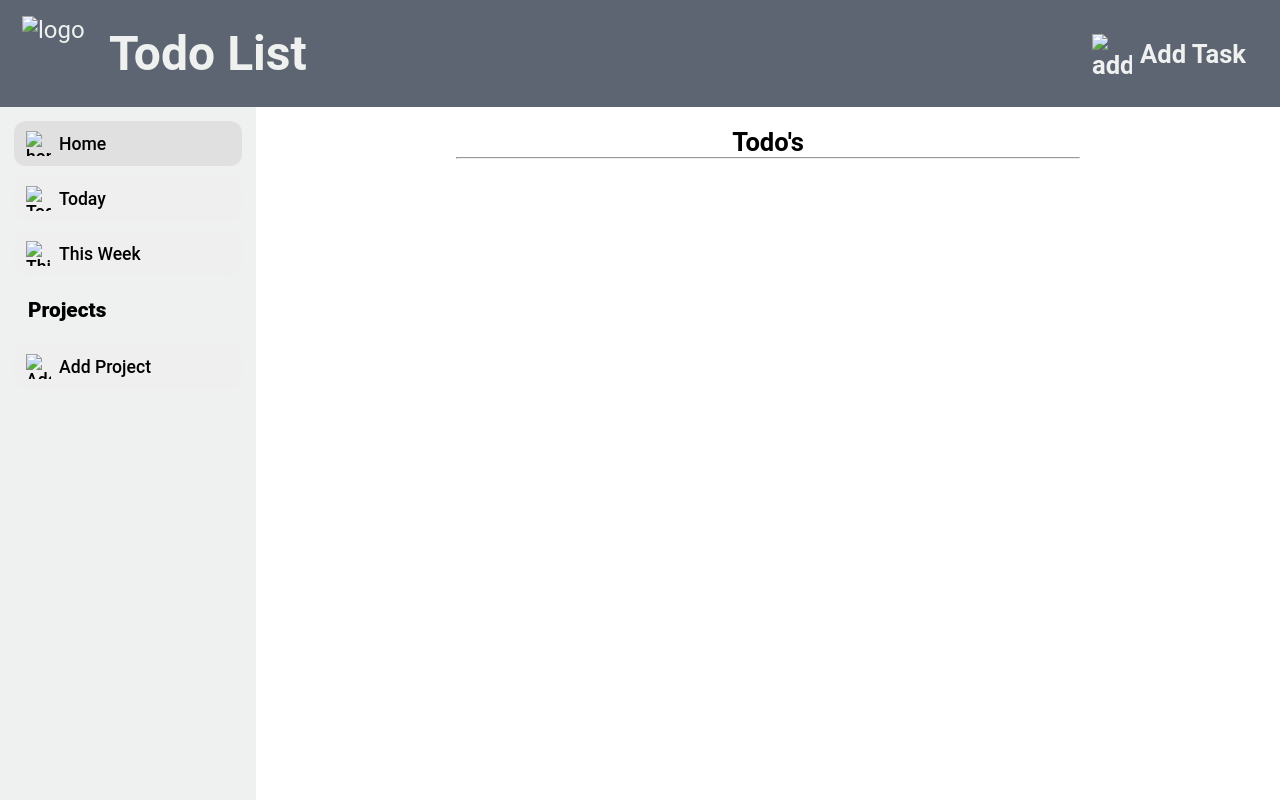
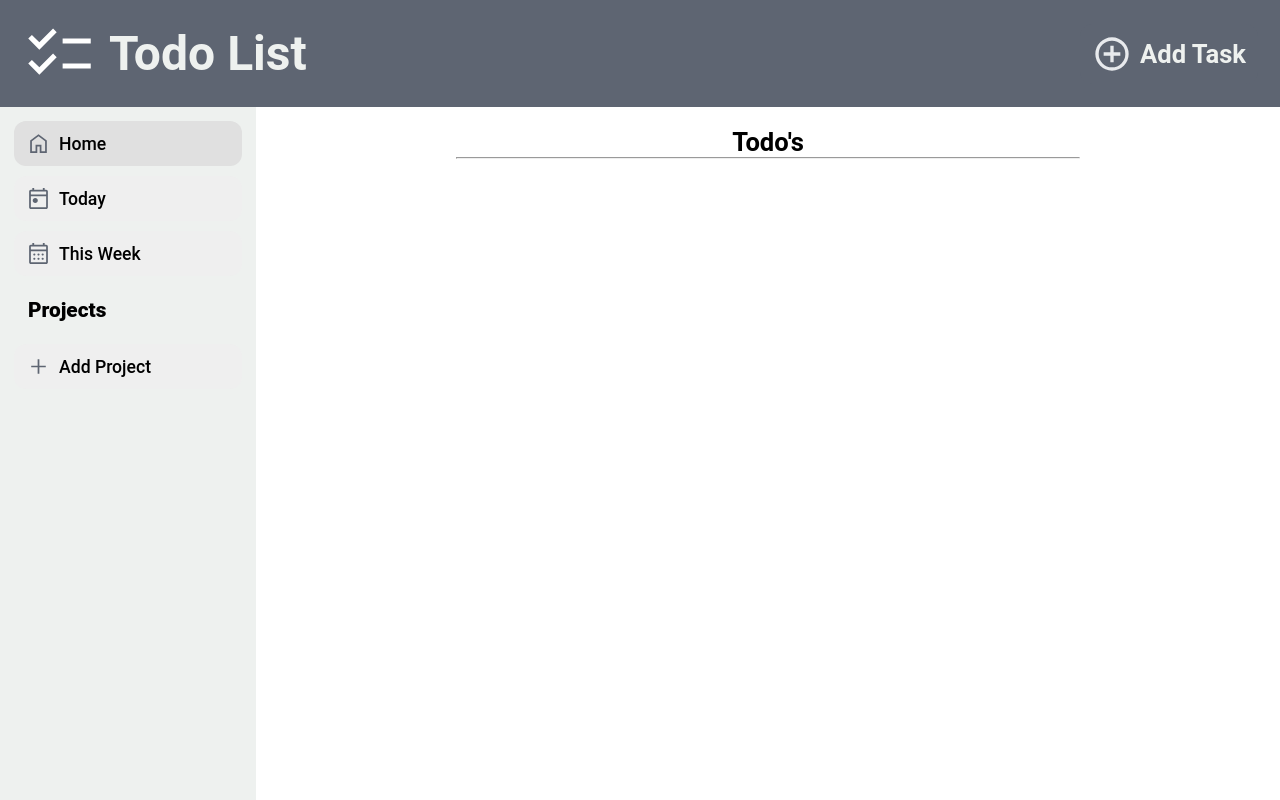
Before and after one commit to Argatmj/todo-list, a plain HTML site: page index.html in a window 1280 px wide. Drawn offline with Linux system fonts and the light colour scheme; the site is published under a folder, as on GitHub Pages, so addresses that start at the root find nothing; no server answers.

Commit message:
Updated icons

```diff
--- a/index.html
+++ b/index.html
@@ -7,32 +7,32 @@
 <body>
     <header>
         <div class="logo">
-            <img src="/assets/logo.svg" alt="logo">
+            <img src="icons/logo.svg" alt="logo">
             <h1>Todo List</h1>
         </div>
             <button id="add-button">
-                <img src="/assets/add.svg" alt="add">
+                <img src="icons/add.svg" alt="add">
                 Add Task
             </button>
     </header>
     <div class="main">
         <div class="sidebar">
             <button id="home">
-                <img src="/assets/home.svg" alt="home">
+                <img src="icons/home.svg" alt="home">
                 Home
             </button>
             <button id="today">
-                <img src="/assets/today.svg" alt="Today">
+                <img src="icons/today.svg" alt="Today">
                 Today
             </button>
             <button id="week">
-                <img src="/assets/week.svg" alt="This Week">
+                <img src="icons/week.svg" alt="This Week">
                 This Week
             </button>
             <p>Projects</p>
             <div class="projects">
                 <button id="add-project">
-                    <img src="/assets/plus.svg" alt="Add">
+                    <img src="icons/plus.svg" alt="Add">
                     <p>Add Project</p>
                 </button>
             </div>
```
Also changed, not shown: icons/add.svg (renamed from assets/add.svg), icons/home.svg (renamed from assets/home.svg), icons/list.svg (renamed from assets/list.svg), icons/logo.svg (renamed from assets/logo.svg), icons/plus.svg (renamed from assets/plus.svg), icons/today.svg (renamed from assets/today.svg), icons/week.svg (renamed from assets/week.svg), icons/x.svg (renamed from assets/x.svg).
